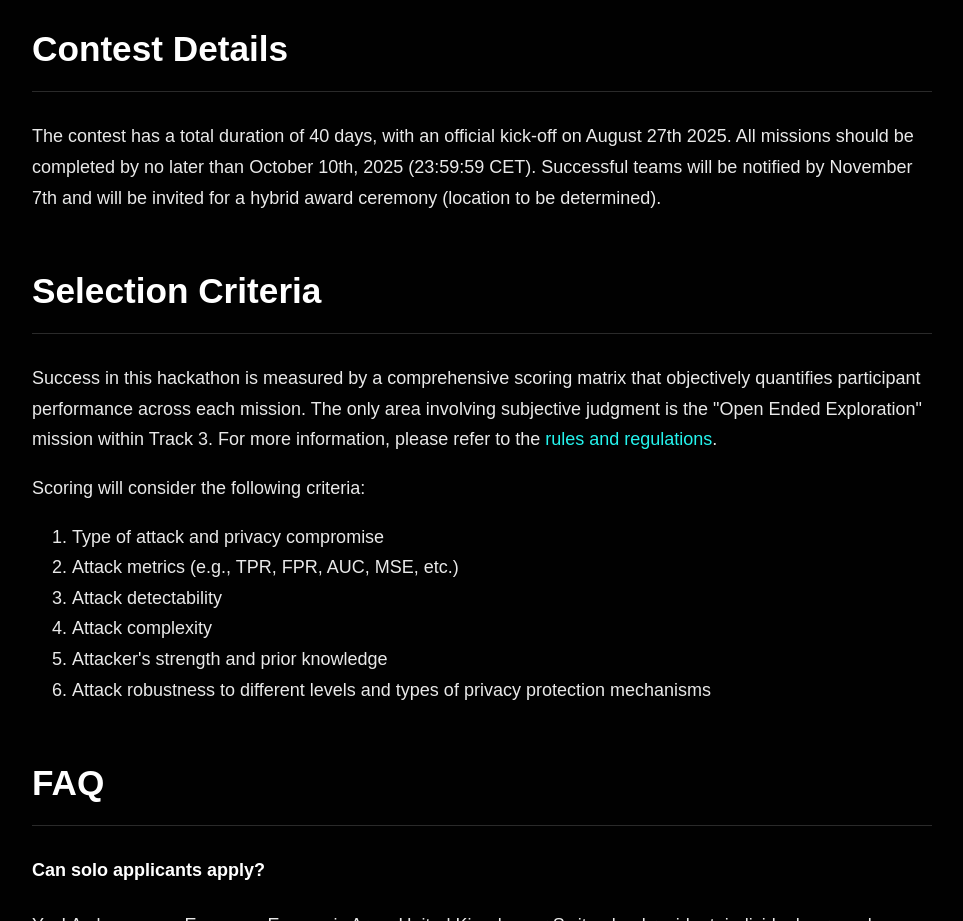
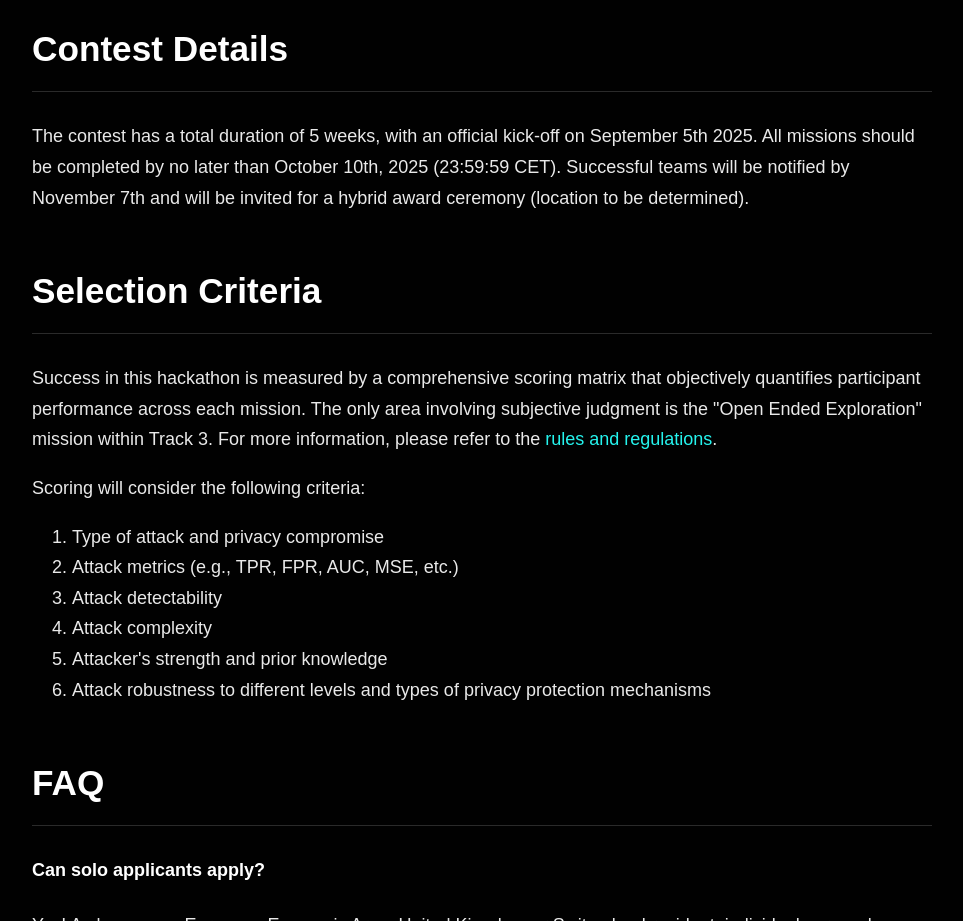
Before and after one commit to tiktok-privacy-innovation/pet-arena, a plain HTML site: page index.html in a window 1280 px wide. Shown: the part 2300-3221 px from the top of the page, without its empty margins (158-1121 px from the left). Drawn offline with Linux system fonts and the light colour scheme; a script that the page names is missing; a web font is replaced by a local one.

Commit message:
Update index.html

```diff
--- a/index.html
+++ b/index.html
@@ -72,7 +72,7 @@
             </ul>
 
             <h2>Contest Details</h2>
-            <p>The contest has a total duration of 40 days, with an official kick-off on August 27th 2025. All missions should be completed by no later than October 10th, 2025 (23:59:59 CET). Successful teams will be notified by November 7th and will be invited for a hybrid award ceremony (location to be determined).</p>
+            <p>The contest has a total duration of 5 weeks, with an official kick-off on September 5th 2025. All missions should be completed by no later than October 10th, 2025 (23:59:59 CET). Successful teams will be notified by November 7th and will be invited for a hybrid award ceremony (location to be determined).</p>
 
             <h2>Selection Criteria</h2>
             <p>Success in this hackathon is measured by a comprehensive scoring matrix that objectively quantifies participant performance across each mission. The only area involving subjective judgment is the "Open Ended Exploration" mission within Track 3. For more information, please refer to the <a href="rules.html">rules and regulations</a>.</p>
```
